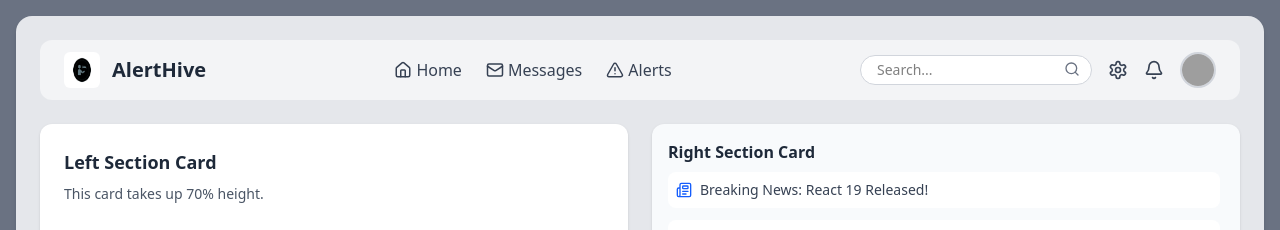
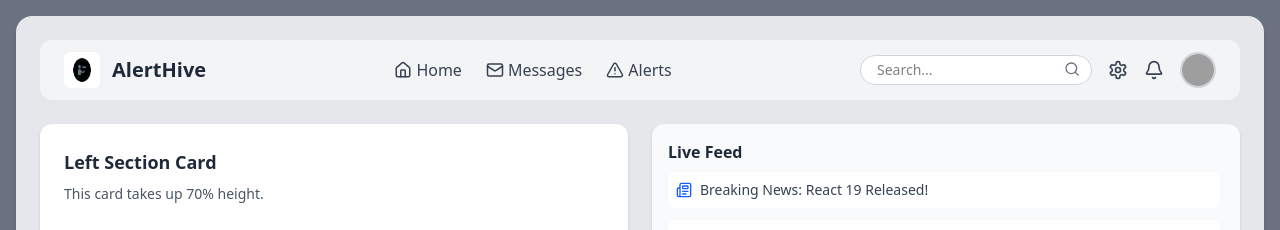
Before and after one commit to Ayushkumarsinha123/AlertHive, a React (Vite) app in the folder Frontend/: page / in a window 1280 px wide. Shown: the top 230 px of the page. Built offline with nearby package versions, Linux system fonts and the light colour scheme; grey boxes are pictures that could not be loaded.

Commit message:
Changed Card3 title

```diff
--- a/Frontend/src/pages/DashboardPage.jsx
+++ b/Frontend/src/pages/DashboardPage.jsx
@@ -32,8 +32,7 @@ export default function Dashboard() {
             {/* RIGHT COLUMN */}
             <div className="col-span-12 md:col-span-6 h-full flex flex-col gap-4">
               <div className="flex-grow basis-[70%]">
-                <Card3 title="Right Section Card">
-                  This card takes up 70% height.
+                <Card3 title="Live Feed">
                 </Card3>
               </div>
               <div className="flex-grow basis-[30%]">
```
